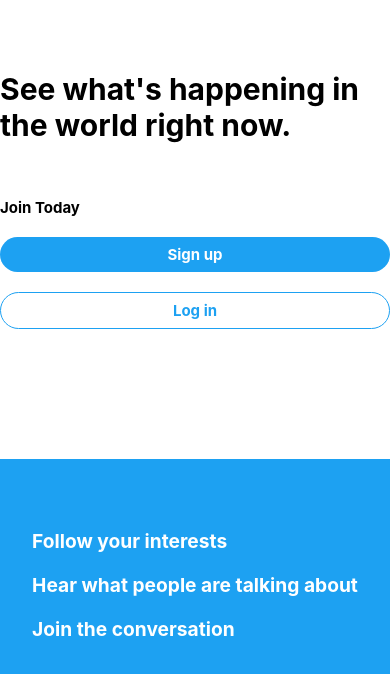
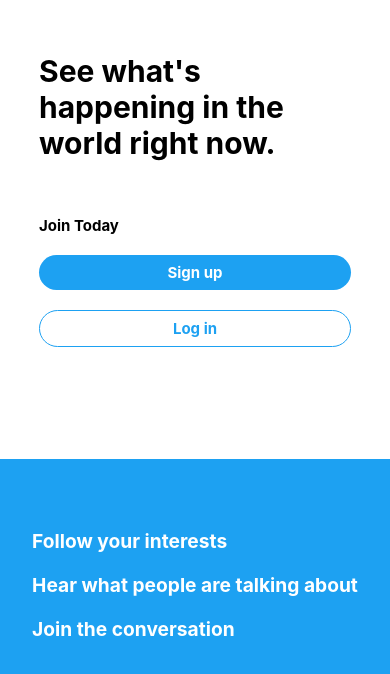
Before and after one commit to IronYR/React-TwitterClone, a React app: page / in a window 390 px wide. Shown: the part 132-806 px from the top of the page. Built offline with nearby package versions, Linux system fonts and the light colour scheme.

Commit message:
added space in landing page

```diff
--- a/src/components/Landing Page/Landing.module.css
+++ b/src/components/Landing Page/Landing.module.css
@@ -121,9 +121,9 @@
     }
 }
 
-@media screen and (max-width: 510px){
+@media screen and (max-width: 600px){
     .right .rightContainer {
-        width: 100%;
+        width: 80%;
     }
     .left p{
         font-size: 1.2rem;
--- a/src/components/UI/Post/Post.js
+++ b/src/components/UI/Post/Post.js
@@ -37,7 +37,7 @@ export default function Post(props) {
                             <span>{props.likes}</span></> : null}
                         </div>
                     </div>
-                    </div>
+                </div>
 
             </div>
     )
```
